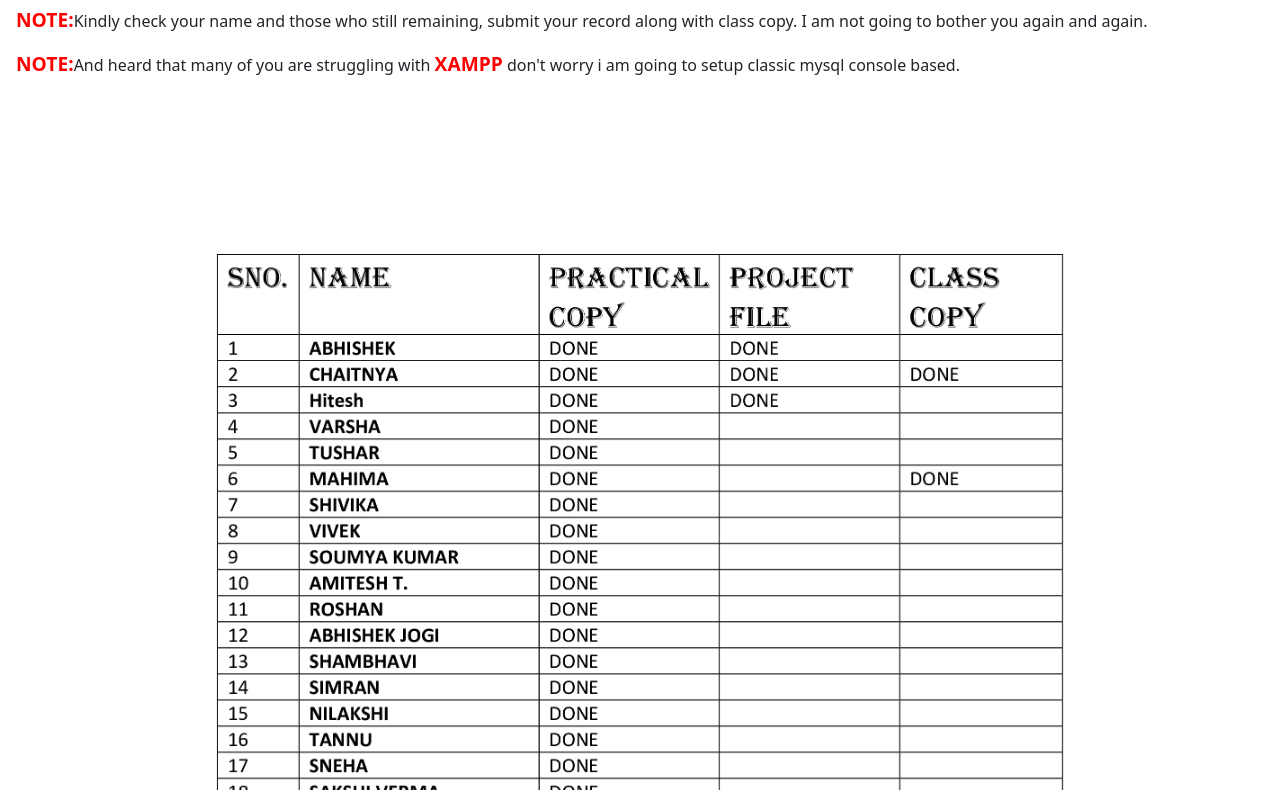
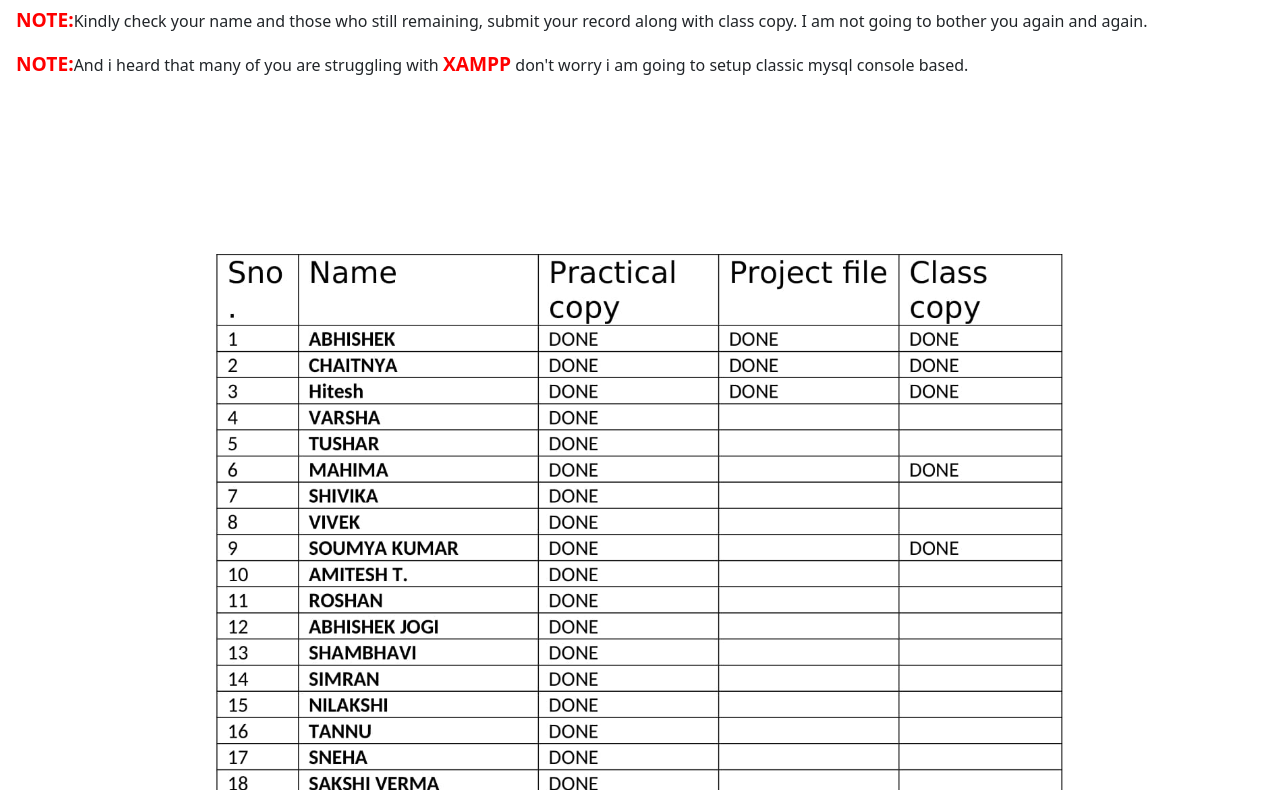
Before and after one commit to nik785/school, a plain HTML site: page index.html in a window 1280 px wide. Shown: the part 134-924 px from the top of the page. Drawn offline with nearby package versions, Linux system fonts and the light colour scheme; a web font is replaced by a local one.

Commit message:
second call for submission.

```diff
--- a/index.html
+++ b/index.html
@@ -69,11 +69,11 @@
 <div style="padding-left:16px">
   <h1 id="MAIN">12th CLASS CONTENT</h1>
   <p><span>NOTE:</span>Kindly check your name and those who still remaining, submit your record along with class copy. I am not going to bother you again and again.</p>
-  <p><span>NOTE:</span>And heard that many of you are struggling with <span>XAMPP</span> don't worry i am going to setup classic mysql console based.</p>
+  <p><span>NOTE:</span>And i heard that many of you are struggling with <span>XAMPP</span> don't worry i am going to setup classic mysql console based.</p>
   <br>
 
 </div>
-<div class="container"><img src="Sno.jpg" alt=""></div>
+<div class="container"><img src="Sno-1.jpg" alt=""></div>
 <script src="https://cdn.jsdelivr.net/npm/bootstrap@5.3.2/dist/js/bootstrap.bundle.min.js" integrity="sha384-C6RzsynM9kWDrMNeT87bh95OGNyZPhcTNXj1NW7RuBCsyN/o0jlpcV8Qyq46cDfL" crossorigin="anonymous"></script>
 
 </body>
```
Also changed, not shown: Sno-1.jpg (added).
